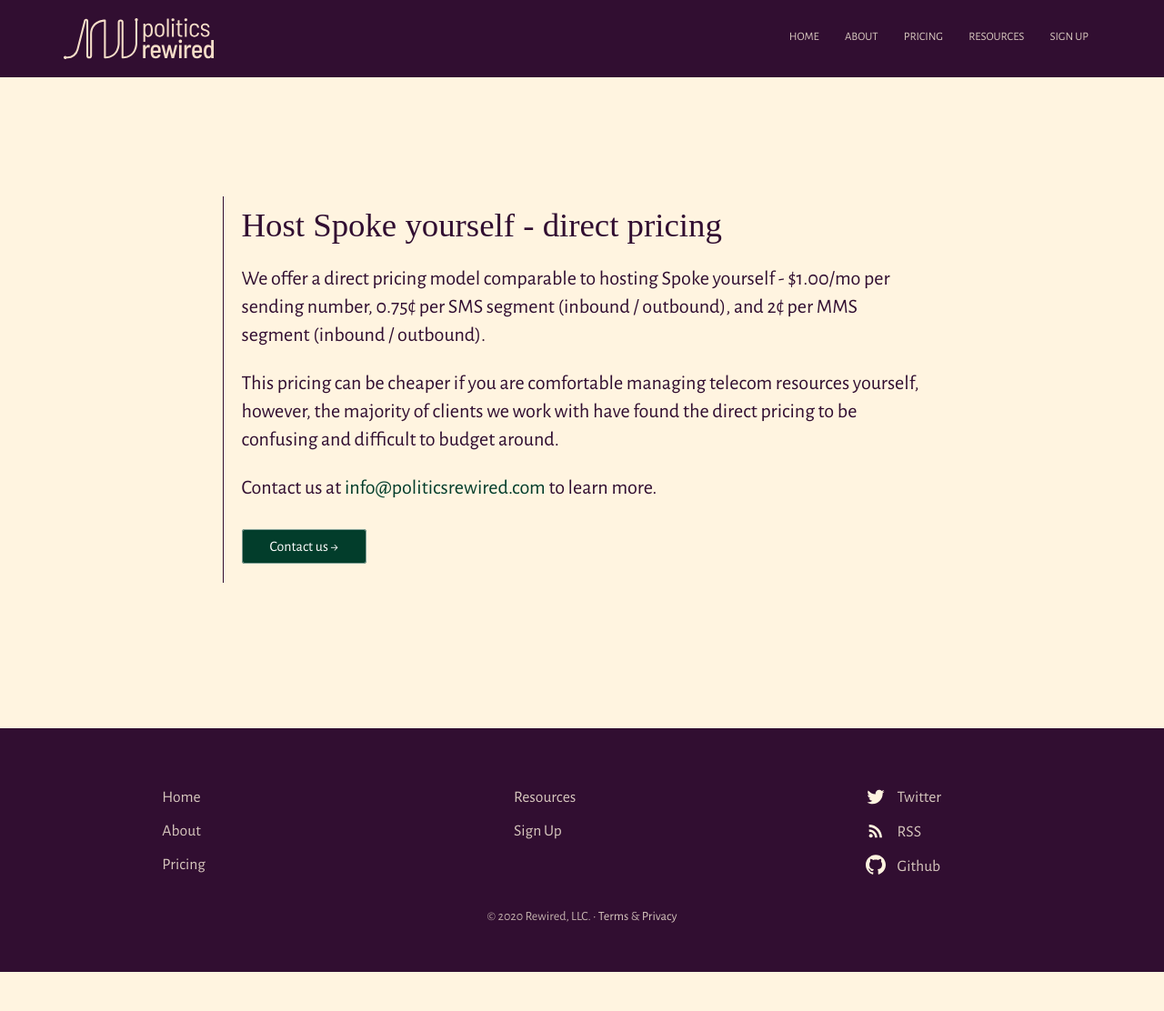
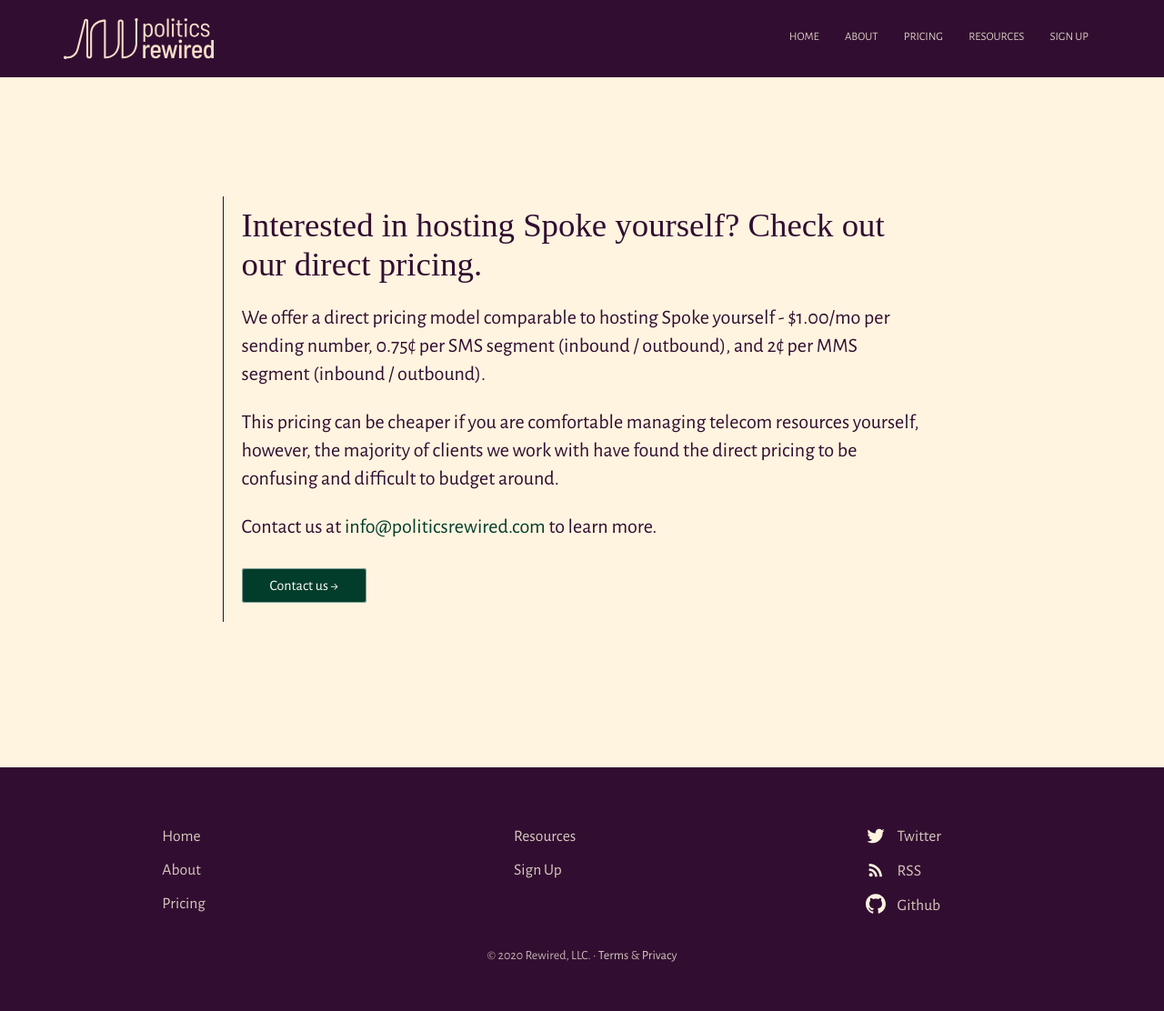
Before and after one commit to politics-rewired/politics-rewired.github.io, a Jekyll site: the page built from directpricing.html, in a window 1280 px wide. Shown: the whole page at 91% size. Built offline with Jekyll 4.4.1, drawn with Linux system fonts in a browser that asks for light colours; some web fonts are replaced; before the commit the page ends 1069 px from its top, so only the background shows below that.

Commit message:
Update directpricing.html

```diff
--- a/directpricing.html
+++ b/directpricing.html
@@ -2,7 +2,7 @@
 title: Spoke
 layout: page
 override:
-  heading: Host Spoke yourself - direct pricing
+  heading: Interested in hosting Spoke yourself? Check out our direct pricing.
   description:
     - We offer a direct pricing model comparable to hosting Spoke yourself - $1.00/mo per sending number, 0.75¢ per SMS segment (inbound / outbound), and 2¢ per MMS segment (inbound / outbound).
     - This pricing can be cheaper if you are comfortable managing telecom resources yourself, however, the majority of clients we work with have found the direct pricing to be confusing and difficult to budget around.
```
